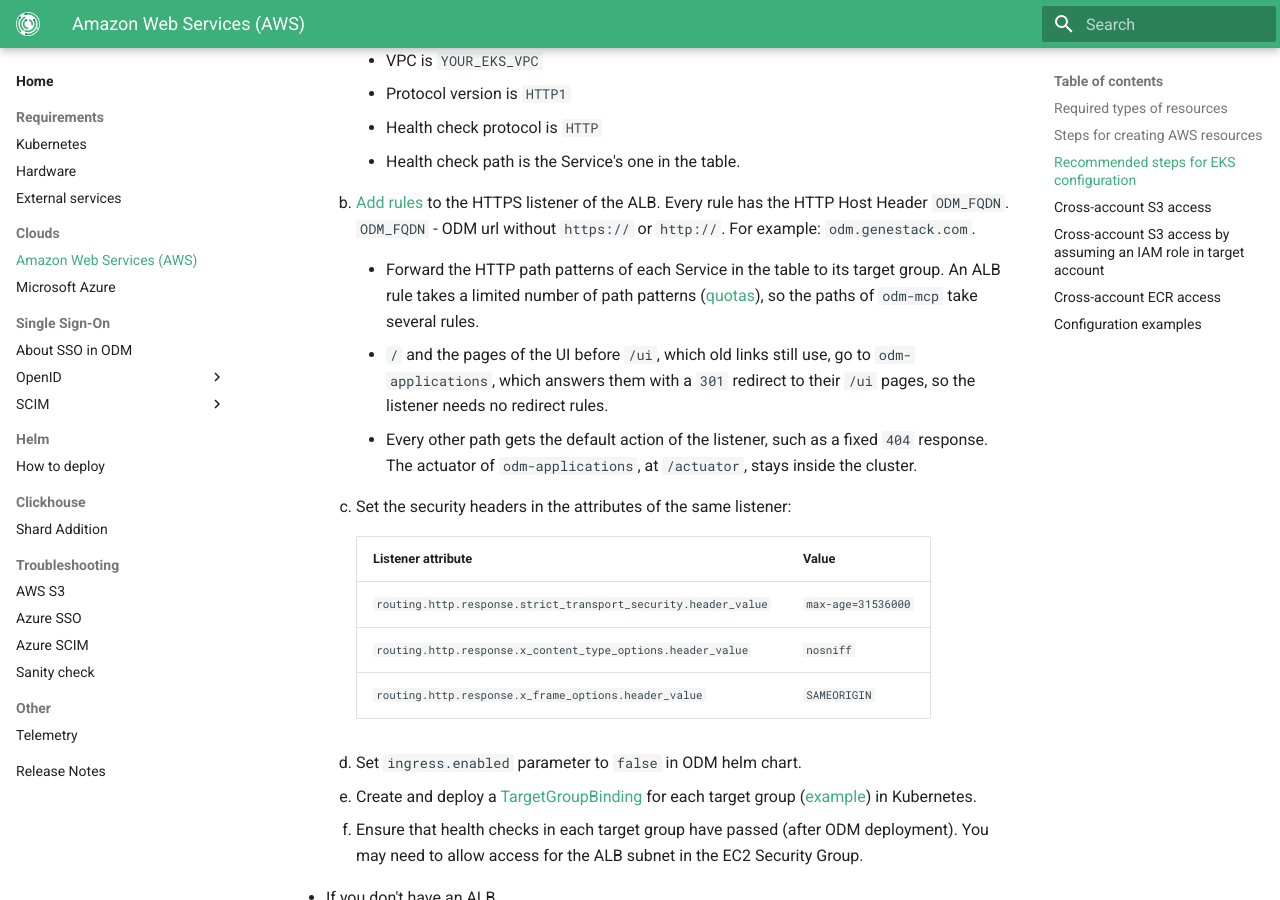
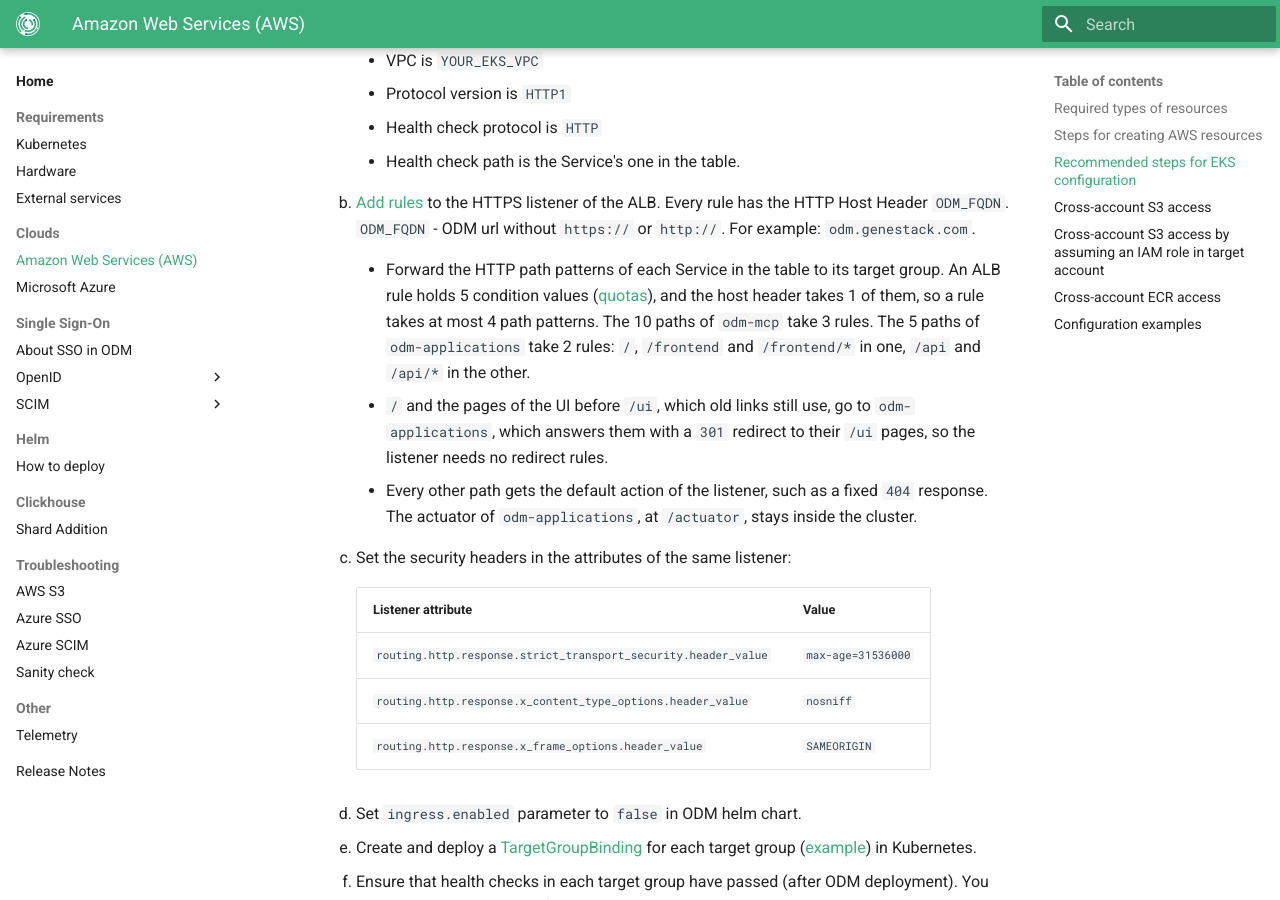
Before and after one commit to genestack/admin-docs, an MkDocs documentation site: the page built from docs/home/clouds/aws.md, in a window 1280 px wide and 900 px high, scrolled down 3040 px. Built offline with MkDocs 1.6.1 and Material for MkDocs 9.7.7, drawn with Linux system fonts in a browser that asks for light colours; the version menu is left out.

Commit message:
ODM-13970: Split applications' ALB paths over two rules
Co-Authored-By: Claude Opus 5.5 <noreply@anthropic.com>

```diff
--- a/docs/home/clouds/aws.md
+++ b/docs/home/clouds/aws.md
@@ -112,7 +112,7 @@
 
         2. [Add rules](https://docs.aws.amazon.com/elasticloadbalancing/latest/application/listener-update-rules.html) to the HTTPS listener of the ALB. Every rule has the HTTP Host Header `ODM_FQDN`. `ODM_FQDN` - ODM url without `https://` or `http://`. For example: `odm.genestack.com`.
 
-            - Forward the HTTP path patterns of each Service in the table to its target group. An ALB rule takes a limited number of path patterns ([quotas](https://docs.aws.amazon.com/elasticloadbalancing/latest/application/load-balancer-limits.html)), so the paths of `odm-mcp` take several rules.
+            - Forward the HTTP path patterns of each Service in the table to its target group. An ALB rule holds 5 condition values ([quotas](https://docs.aws.amazon.com/elasticloadbalancing/latest/application/load-balancer-limits.html)), and the host header takes 1 of them, so a rule takes at most 4 path patterns. The 10 paths of `odm-mcp` take 3 rules. The 5 paths of `odm-applications` take 2 rules: `/`, `/frontend` and `/frontend/*` in one, `/api` and `/api/*` in the other.
 
             - `/` and the pages of the UI before `/ui`, which old links still use, go to `odm-applications`, which answers them with a `301` redirect to their `/ui` pages, so the listener needs no redirect rules.
 
```
